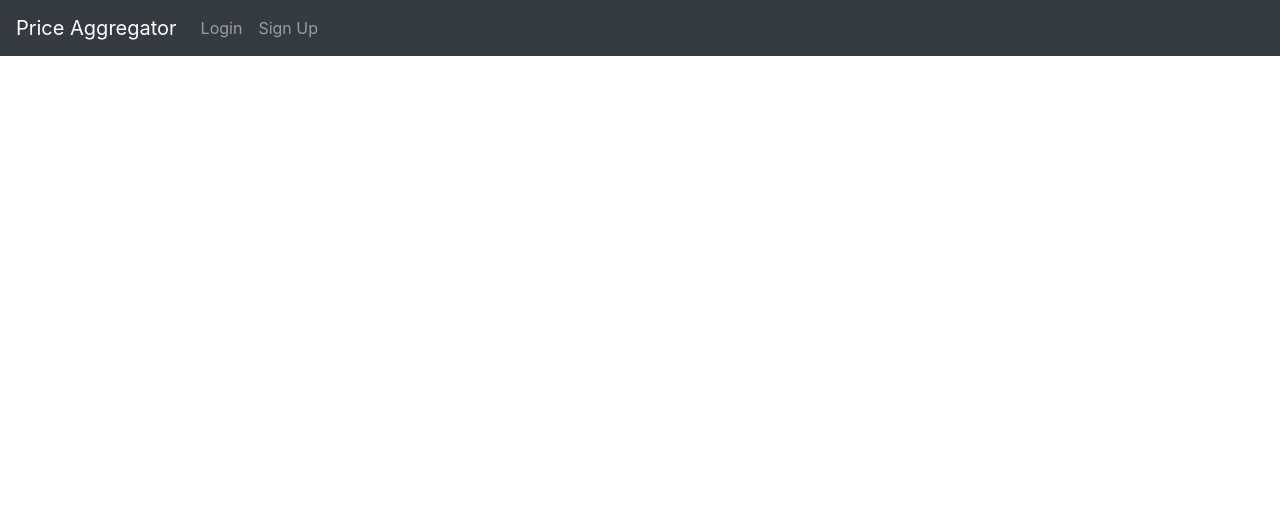
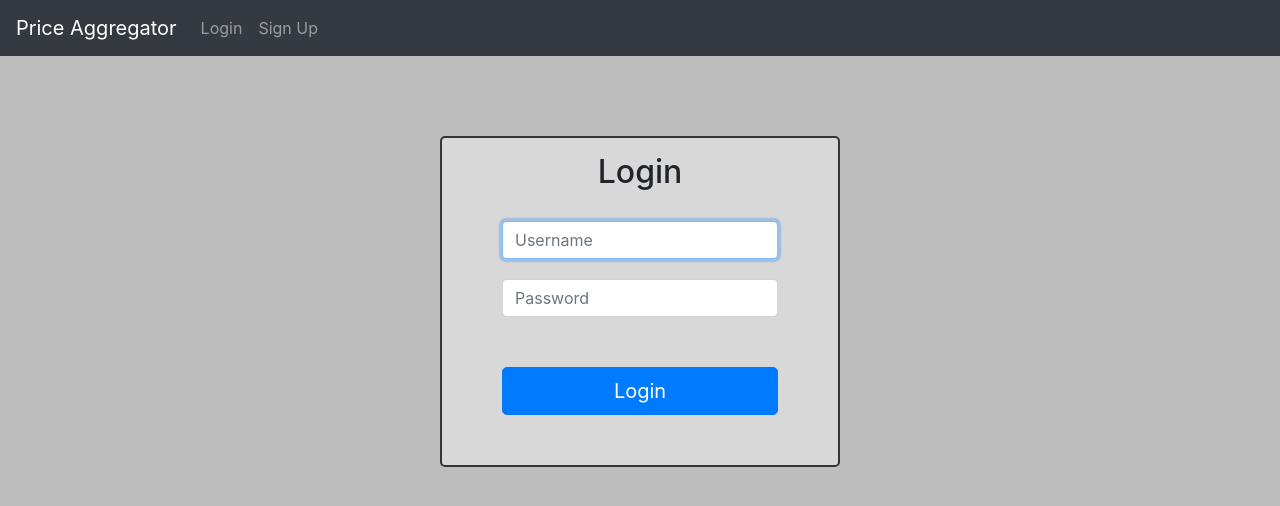
Before and after one commit to ecedmondson/price_aggregator, a Flask app: page / in a window 1280 px wide. Shown: the top 506 px of the page. Run offline with Flask 2, Linux system fonts and the light colour scheme; some libraries are stand-ins or nearby versions.

Commit message:
created basic homepage with login

```diff
--- /dev/null
+++ b/static/style.css
@@ -0,0 +1,28 @@
+body {
+    background: rgb(190, 190, 190);
+}
+
+.wrapper {
+    margin: 80px;
+}
+
+.form-signin {
+    max-width: 400px;
+    margin: 0 auto;
+    background-color: rgb(216, 216, 216);
+    padding: 15px 60px 50px;
+    border: 2px solid rgb(53, 53, 53);
+    border-radius: 5px;
+}
+
+.form-control {
+    margin-bottom: 20px;
+}
+
+.form-signin-heading {
+    margin-bottom: 30px;
+}
+
+.form-signin button {
+    margin-top: 50px;
+}
--- a/templates/home.html
+++ b/templates/home.html
@@ -1,5 +1,12 @@
 {% extends "layout.html" %}
 
 {% block content %}
-
+    <div class="wrapper">
+        <form class="form-signin">
+            <h2 class="form-signin-heading text-center">Login</h2>
+            <input type="text" class="form-control" name="username" placeholder="Username" required="" autofocus="" />
+            <input type="password" class="form-control" name="password" placeholder="Password" required="" />
+            <button class="btn btn-lg btn-primary btn-block">Login</button>
+        </form>
+    </div>
 {% endblock content %}
--- a/templates/layout.html
+++ b/templates/layout.html
@@ -7,6 +7,8 @@
 
         <!-- Bootstrap CSS -->
         <link rel="stylesheet" href="https://stackpath.bootstrapcdn.com/bootstrap/4.4.1/css/bootstrap.min.css" integrity="sha384-Vkoo8x4CGsO3+Hhxv8T/Q5PaXtkKtu6ug5TOeNV6gBiFeWPGFN9MuhOf23Q9Ifjh" crossorigin="anonymous">
+
+        <link rel="stylesheet" href="/static/style.css">
 
         <title>Price Aggregator</title>
     </head>
```
